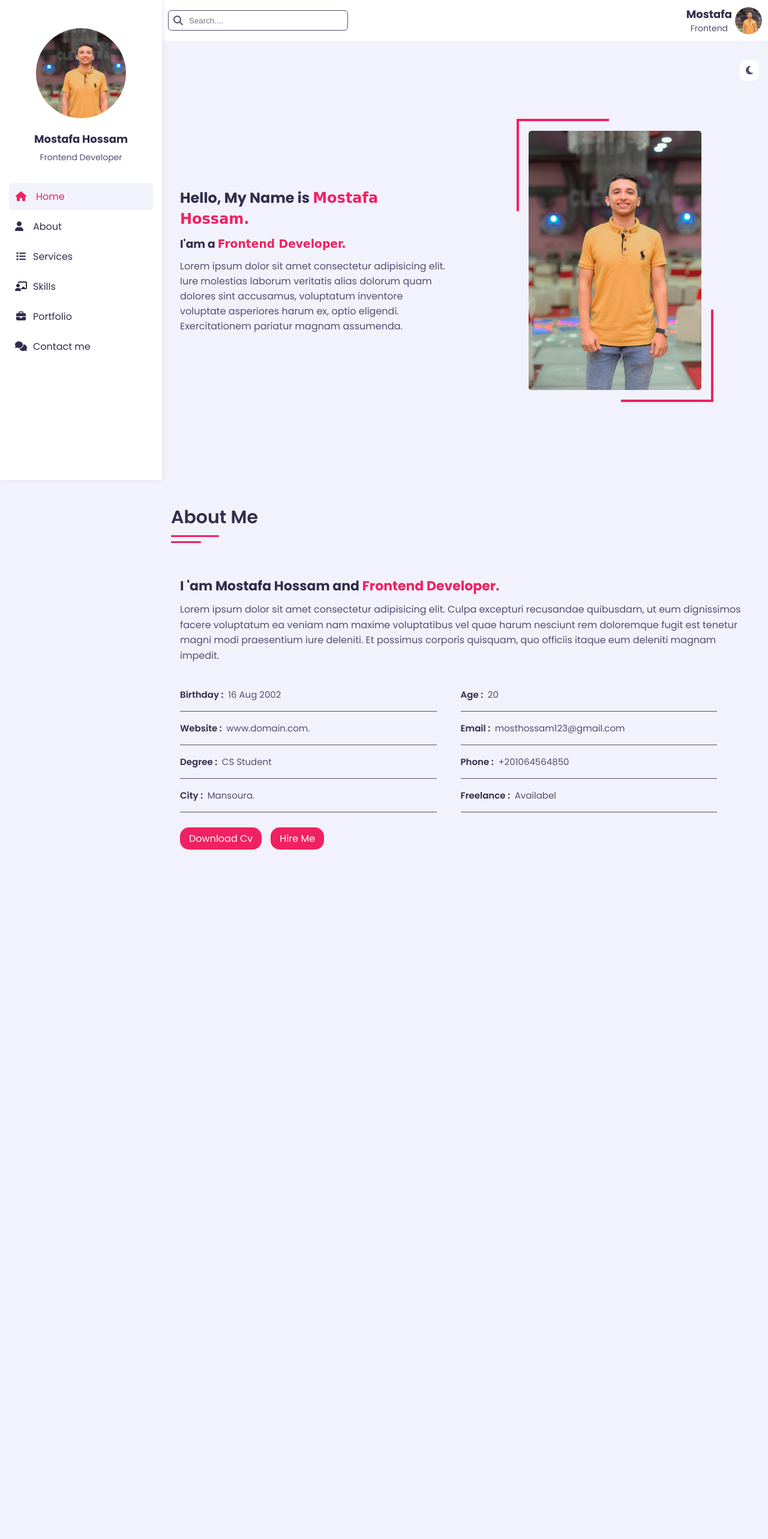
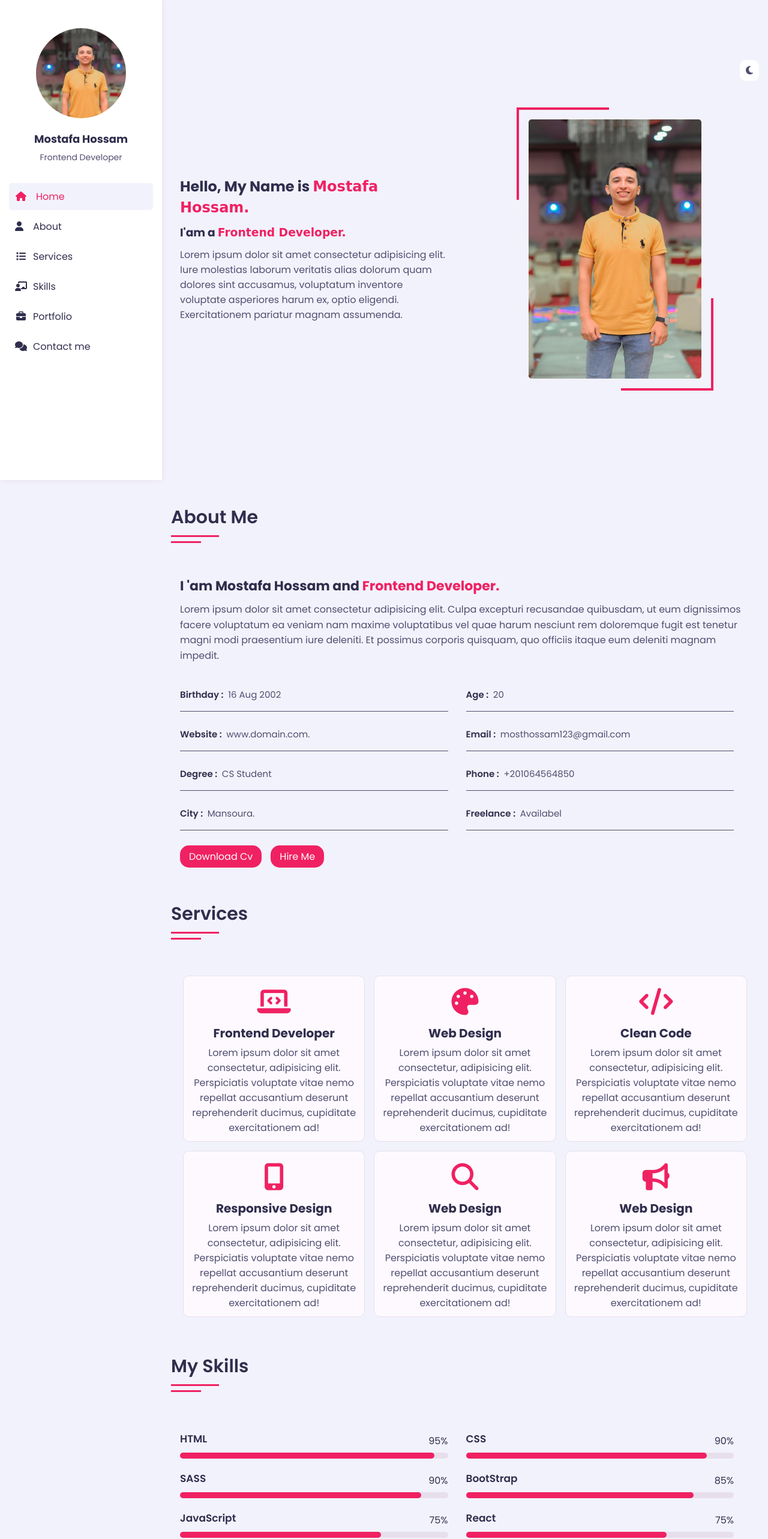
Before and after one commit to mostafahossam168/MyPortfolio, a plain HTML site: page index.html in a window 1280 px wide. Shown: the top 2565 px of the page at 60% size. Drawn offline with Linux system fonts and the light colour scheme.

Commit message:
Add Skills Section

```diff
--- a/CSS/style.css
+++ b/CSS/style.css
@@ -34,30 +34,9 @@ body.dark {
 body {
   font-family: "Poppins", sans-serif;
   padding-left: 270px;
-  height: 500vh;
   background-color: var(--bg-black-900);
 }
 /* Start Global Ruls  */
-.container {
-  margin: 0px auto;
-  padding: 10px;
-}
-@media (min-width: 768px) {
-  .container {
-    max-width: 950px;
-  }
-}
-@media (min-width: 992px) {
-  .container {
-    max-width: 970px;
-  }
-}
-@media (min-width: 1200px) {
-  .container {
-    max-width: 1255px;
-  }
-}
-
 ::-webkit-scrollbar {
   width: 8px;
   height: 5px;
@@ -70,12 +49,11 @@ body {
   border-radius: 5px;
 }
 section {
-  padding: 30px 15px;
+  padding: 30px 15px 0;
 }
-.mood {
+.mood,
+.open-sidbar {
   position: fixed;
-  top: 100px;
-  right: 15px;
   background-color: var(--bg-white);
   color: var(--text-black-700);
   padding: 5px 10px;
@@ -83,8 +61,19 @@ section {
   transition: var(--transtion);
   cursor: pointer;
 }
+.open-sidbar:hover,
 .mood:hover {
   background-color: var(--main-color);
+}
+.mood {
+  top: 100px;
+  right: 15px;
+}
+.open-sidbar {
+  top: 10px;
+  left: 10px;
+  font-size: 18px;
+  padding: 8px 10px;
 }
 .btn,
 .btn-up {
@@ -109,102 +98,7 @@ section {
 .btn-up.active {
   right: 10px;
 }
-/* =========================Header===================== */
-header {
-  position: sticky;
-  top: 0;
-  right: 0;
-  z-index: 50;
-  left: 0;
-  transition: var(--transtion);
-  background-color: var(--bg-white);
-}
-header.active {
-  box-shadow: 0 0 10px var(--bg-black-50);
-}
-header .container .header-content {
-  display: flex;
-  align-items: center;
-  justify-content: space-between;
-}
 
-header .container .header-content .open-sidbar {
-  font-size: 22px;
-  transition: 0.3s;
-  color: var(--main-color);
-  background-color: var(--bg-black-900);
-  padding: 5px 7px;
-  border-radius: 5px;
-  cursor: pointer;
-  text-align: center;
-  display: none;
-  transition: 0.3s;
-}
-header .container .header-content form {
-  display: flex;
-  align-items: center;
-  border-radius: 6px;
-  border: 1px solid var(--text-black-700);
-  padding: 8px;
-  width: 300px;
-  transition: var(--transtion);
-}
-header .container .header-content form:focus-within {
-  border-color: var(--main-color);
-}
-header .container .header-content form i {
-  padding-right: 5px;
-  color: var(--text-black-700);
-}
-header .container .header-content form input {
-  width: 100%;
-  background-color: transparent;
-  padding: 0 5px;
-  color: var(--text-black-700);
-}
-header .container .header-content .user {
-  display: flex;
-  flex-direction: row;
-  align-items: center;
-  gap: 5px;
-}
-header .container .header-content .user .user-name {
-  font-size: 18px;
-  color: var(--text-black-900);
-}
-header .container .header-content .user p {
-  font-size: 14px;
-  color: var(--text-black-700);
-  text-align: center;
-}
-header .container .header-content .img-user {
-  width: 45px;
-  height: 45px;
-  border-radius: 50%;
-}
-@media (max-width: 768px) {
-  header .container .header-content .open-sidbar {
-    display: block;
-  }
-  header .container .header-content form {
-    padding: 5px;
-  }
-  header .container .header-content .user .user-name {
-    font-size: 15px;
-  }
-  header .container .header-content .user p {
-    font-size: 10px;
-  }
-  header .container .header-content .img-user {
-    width: 35px;
-    height: 35px;
-  }
-}
-@media (max-width: 500px) {
-  header .container .header-content form {
-    display: none;
-  }
-}
 /* =========================Sidbar===================== */
 .sidbar {
   position: fixed;
@@ -330,7 +224,7 @@ ul li a i {
 }
 /* =========================Home Section=====================  */
 .home {
-  min-height: calc(100vh - 68px);
+  min-height: 100vh;
   display: flex;
   align-items: center;
   justify-content: center;
@@ -407,9 +301,6 @@ ul li a i {
   }
 }
 /* =========================About Section===================== */
-.about {
-  /* background-color: var(--main-color); */
-}
 .title-section {
   color: var(--text-black-900);
   padding: 10px 10px 10px 0;
@@ -438,9 +329,6 @@ ul li a i {
   width: 50px;
   height: 3px;
 }
-.about .about-content {
-  padding: 15px;
-}
 .about .description h3 {
   color: var(--text-black-900);
   font-size: 22px;
@@ -454,26 +342,29 @@ ul li a i {
   line-height: 1.6;
   color: var(--text-black-700);
 }
-.about .about-information {
+.about .about-content {
+  padding: 15px;
+}
+.about .about-content .list {
   display: flex;
+  flex-flow: row wrap;
   margin: 25px 0;
-  gap: 40px;
+  gap: 10px 30px;
 }
-.about .about-information .list {
-  width: 45%;
-}
-.about .about-information .list li {
+
+.about .about-content .list .info-box {
+  width: 47%;
   border-bottom: 1px solid var(--text-black-700);
   padding: 15px 0;
 }
-.about .about-information .list li span {
+.about .about-content .list .info-box span {
   font-size: 15px;
 }
-.about .about-information .list li span.que {
+.about .about-content .list .info-box span.que {
   color: var(--text-black-900);
   font-weight: 600;
 }
-.about .about-information .list li span.ans {
+.about .about-content .list .info-box span.ans {
   color: var(--text-black-700);
   padding-left: 4px;
 }
@@ -481,16 +372,106 @@ ul li a i {
   display: flex;
   gap: 15px;
 }
-
 @media (max-width: 768px) {
-  .about .about-information {
-    flex-direction: column;
-    gap: 0;
+  .about .about-content {
+    padding: 0px;
   }
-  .about .about-information .list {
-    width: 95%;
+  .about .about-content .list {
+    flex-flow: column wrap;
+    gap: 0px;
   }
-  .about .about-information .list li {
-    padding: 12px 0;
+  .about .about-content .list .info-box {
+    width: 100%;
   }
 }
+/* =========================Services Section=====================  */
+.services-content {
+  display: grid;
+  grid-template-columns: repeat(auto-fill, minmax(290px, 1fr));
+  gap: 15px;
+  padding: 20px;
+}
+.services-content .serv-item {
+  padding: 10px;
+  text-align: center;
+  background-color: var(--bg-black-100);
+  border: 1px solid var(--bg-black-50);
+  border-radius: 10px;
+}
+.services-content .serv-item span {
+  color: var(--main-color);
+  font-size: 45px;
+  padding: 10px;
+}
+.services-content .serv-item h3 {
+  font-size: 20px;
+  padding: 5px;
+  color: var(--text-black-900);
+}
+.services-content .serv-item p {
+  color: var(--text-black-700);
+  font-size: 16px;
+}
+@media (max-width: 768px) {
+  .services-content {
+    padding: 0px;
+  }
+  .services-content .serv-item span {
+    font-size: 35px;
+  }
+  .services-content .serv-item h3 {
+    font-size: 18px;
+  }
+}
+/* =========================skills Section=====================  */
+.skills .skills-content {
+  display: flex;
+  flex-flow: row wrap;
+  margin: 25px 0;
+  padding: 15px;
+  gap: 10px 30px;
+}
+.skills .skills-content .box-skill {
+  width: 47%;
+}
+.skills .skills-content .box-skill h4 {
+  font-weight: 600;
+  margin: 10px 0;
+  font-size: 17px;
+  color: var(--text-black-900);
+}
+.skills .skills-content .box-skill .prog {
+  width: 100%;
+  height: 10px;
+  position: relative;
+  background-color: var(--bg-black-50);
+  border-radius: 10px;
+}
+.skills .skills-content .box-skill .prog::before {
+  content: attr(data-prog);
+  position: absolute;
+  right: 0;
+  top: -32px;
+  color: var(--text-black-900);
+}
+.skills .skills-content .box-skill .prog span {
+  display: block;
+  width: 0;
+  height: 100%;
+  border-radius: 10px;
+  background-color: var(--main-color);
+  transition: var(--transtion);
+}
+@media (max-width: 768px) {
+  .skills .skills-content {
+    padding: 0;
+    flex-flow: column wrap;
+    gap: 5px;
+  }
+  .skills .skills-content .box-skill {
+    width: 100%;
+  }
+  .skills .skills-content .box-skill h4 {
+    font-size: 15px;
+  }
+}
--- a/JS/main.js
+++ b/JS/main.js
@@ -23,28 +23,31 @@ addEventListener('scroll',()=>{
 })
 
 //Toggle Mode
-let modeSpan=document.querySelector('.mood');
+let modeSpan=document.getElementById('mood');
 let iconTogg=document.querySelector('.mood i')
 let mood;
 if(localStorage.getItem('mood')!=null){
     if(localStorage.getItem('mood')=='dark'){
-        iconTogg.classList.replace('fa-sun','fa-moon')
+        iconTogg.classList.replace('fa-moon','fa-sun')
+        mood='dark';
         document.body.classList.add('dark');
     }else{
-        iconTogg.classList.replace('fa-moon','fa-sun')
+        iconTogg.classList.replace('fa-sun','fa-moon')
+        mood='light';
         document.body.classList.remove('dark');
     }
 }
 modeSpan.addEventListener('click',()=>{
-    if(mood=='dark'){
+    console.log(';llh');
+    if(mood==="dark"){
         iconTogg.classList.replace('fa-sun','fa-moon')
         mood='light';
-        localStorage.setItem('mood','light');
+        localStorage.setItem('mood',mood);
         document.body.classList.remove('dark');
     }else{
         iconTogg.classList.replace('fa-moon','fa-sun')
         mood='dark'
-        localStorage.setItem('mood','dark');
+        localStorage.setItem('mood',mood);
         document.body.classList.add('dark');
     }
 })
@@ -54,17 +57,16 @@ modeSpan.addEventListener('click',()=>{
 
 
 //Progress
-let yearlyBox=document.querySelector('.yearly-box');
+let sectionSkills=document.querySelector('.skills');
 let allspanProg=document.querySelectorAll('.prog span');
-if(document.body.classList.contains('dashboard')){
 addEventListener('scroll',()=>{
-        if(scrollY>=yearlyBox.offsetTop-350){
+    if(scrollY>=sectionSkills.offsetTop-350){
         allspanProg.forEach((span)=>{
             span.style.width=span.getAttribute('data-prog');
         })
     }
 })
-}
+
 
 //Counter Number
 let ticketBox=document.querySelector('.tickets-box');
--- a/index.html
+++ b/index.html
@@ -14,26 +14,8 @@
     <title>Mostafa Hossam Profile</title>
   </head>
   <body>
-    <span class="mood"><i class="fas fa-moon"></i></span>
-    <!-- =========================Header===================== -->
-    <header>
-      <div class="container">
-        <div class="header-content">
+    <span class="mood" id="mood"><i class="fas fa-moon"></i></span>
     <span class="fas fa-bars open-sidbar"></span>
-          <form action="">
-            <i class="fas fa-search"></i>
-            <input type="search" name="" id="" placeholder="Search...." />
-          </form>
-          <div class="user">
-            <div class="user-txt">
-              <h3 class="user-name">Mostafa</h3>
-              <p>Frontend</p>
-            </div>
-            <img src="img/myphoto.jpg" alt="" class="img-user" />
-          </div>
-        </div>
-      </div>
-    </header>
     <!-- =========================Sidbar===================== -->
     <div class="sidbar">
       <span class="fas fa-times close-sidbar"></span>
@@ -109,43 +91,39 @@
             magnam impedit.
           </p>
         </div>
-        <div class="about-information">
-          <ul class="list">
-            <li>
+        <div class="list">
+          <div class="info-box">
             <span class="que">Birthday : </span>
             <span class="ans">16 Aug 2002</span>
-            </li>
-            <li>
+          </div>
+          <div class="info-box">
+            <span class="que">Age : </span>
+            <span class="ans age"></span>
+          </div>
+          <div class="info-box">
             <span class="que">Website : </span>
             <span class="ans">www.domain.com.</span>
-            </li>
-            <li>
+          </div>
+          <div class="info-box">
+            <span class="que">Email : </span>
+            <span class="ans">mosthossam123@gmail.com</span>
+          </div>
+          <div class="info-box">
             <span class="que">Degree : </span>
             <span class="ans">CS Student</span>
-            </li>
-            <li>
+          </div>
+          <div class="info-box">
+            <span class="que">Phone : </span>
+            <span class="ans">+201064564850</span>
+          </div>
+          <div class="info-box">
             <span class="que">City : </span>
             <span class="ans">Mansoura.</span>
-            </li>
-          </ul>
-          <ul class="list">
-            <li>
-              <span class="que">Age : </span>
-              <span class="ans age"></span>
-            </li>
-            <li>
-              <span class="que">Email : </span>
-              <span class="ans">mosthossam123@gmail.com</span>
-            </li>
-            <li>
-              <span class="que">Phone : </span>
-              <span class="ans">+201064564850</span>
-            </li>
-            <li>
+          </div>
+          <div class="info-box">
             <span class="que">Freelance : </span>
             <span class="ans">Availabel</span>
-            </li>
-          </ul>
+          </div>
         </div>
         <div class="btns-about">
           <a class="btn" href="">download cv</a>
@@ -155,11 +133,97 @@
     </section>
     <!-- =========================Services Section===================== -->
     <section class="services" id="services">
-      <div class="services-content"></div>
+      <h2 class="title-section">Services</h2>
+      <div class="services-content">
+        <div class="serv-item">
+          <span class="fas fa-laptop-code"></span>
+          <h3>Frontend Developer</h3>
+          <p>
+            Lorem ipsum dolor sit amet consectetur, adipisicing elit.
+            Perspiciatis voluptate vitae nemo repellat accusantium deserunt
+            reprehenderit ducimus, cupiditate exercitationem ad!
+          </p>
+        </div>
+        <div class="serv-item">
+          <span class="fas fa-palette"></span>
+          <h3>Web Design</h3>
+          <p>
+            Lorem ipsum dolor sit amet consectetur, adipisicing elit.
+            Perspiciatis voluptate vitae nemo repellat accusantium deserunt
+            reprehenderit ducimus, cupiditate exercitationem ad!
+          </p>
+        </div>
+        <div class="serv-item">
+          <span class="fas fa-code"></span>
+          <h3>Clean Code</h3>
+          <p>
+            Lorem ipsum dolor sit amet consectetur, adipisicing elit.
+            Perspiciatis voluptate vitae nemo repellat accusantium deserunt
+            reprehenderit ducimus, cupiditate exercitationem ad!
+          </p>
+        </div>
+        <div class="serv-item">
+          <span class="fas fa-mobile-alt"></span>
+          <h3>Responsive Design</h3>
+          <p>
+            Lorem ipsum dolor sit amet consectetur, adipisicing elit.
+            Perspiciatis voluptate vitae nemo repellat accusantium deserunt
+            reprehenderit ducimus, cupiditate exercitationem ad!
+          </p>
+        </div>
+        <div class="serv-item">
+          <span class="fas fa-search"></span>
+          <h3>Web Design</h3>
+          <p>
+            Lorem ipsum dolor sit amet consectetur, adipisicing elit.
+            Perspiciatis voluptate vitae nemo repellat accusantium deserunt
+            reprehenderit ducimus, cupiditate exercitationem ad!
+          </p>
+        </div>
+        <div class="serv-item">
+          <span class="fas fa-bullhorn"></span>
+          <h3>Web Design</h3>
+          <p>
+            Lorem ipsum dolor sit amet consectetur, adipisicing elit.
+            Perspiciatis voluptate vitae nemo repellat accusantium deserunt
+            reprehenderit ducimus, cupiditate exercitationem ad!
+          </p>
+        </div>
+      </div>
     </section>
     <!-- =========================skills Section===================== -->
     <section class="skills" id="skills">
-      <div class="skills-content"></div>
+      <h2 class="title-section">My Skills</h2>
+      <div class="skills-content">
+        <div class="box-skill">
+          <h4>HTML</h4>
+          <p class="prog" data-prog="95%"><span data-prog="95%"></span></p>
+        </div>
+        <div class="box-skill">
+          <h4>CSS</h4>
+          <p class="prog" data-prog="90%"><span data-prog="90%"></span></p>
+        </div>
+        <div class="box-skill">
+          <h4>SASS</h4>
+          <p class="prog" data-prog="90%"><span data-prog="90%"></span></p>
+        </div>
+        <div class="box-skill">
+          <h4>BootStrap</h4>
+          <p class="prog" data-prog="85%"><span data-prog="85%"></span></p>
+        </div>
+        <div class="box-skill">
+          <h4>JavaScript</h4>
+          <p class="prog" data-prog="75%"><span data-prog="75%"></span></p>
+        </div>
+        <div class="box-skill">
+          <h4>React</h4>
+          <p class="prog" data-prog="75%"><span data-prog="75%"></span></p>
+        </div>
+        <div class="box-skill">
+          <h4>Git/GitHub</h4>
+          <p class="prog" data-prog="70%"><span data-prog="70%"></span></p>
+        </div>
+      </div>
     </section>
     <!-- =========================Portfolio Section===================== -->
     <section class="portfolio" id="portfolio">
```
Lines whose indentation alone changed are shown as unchanged.
